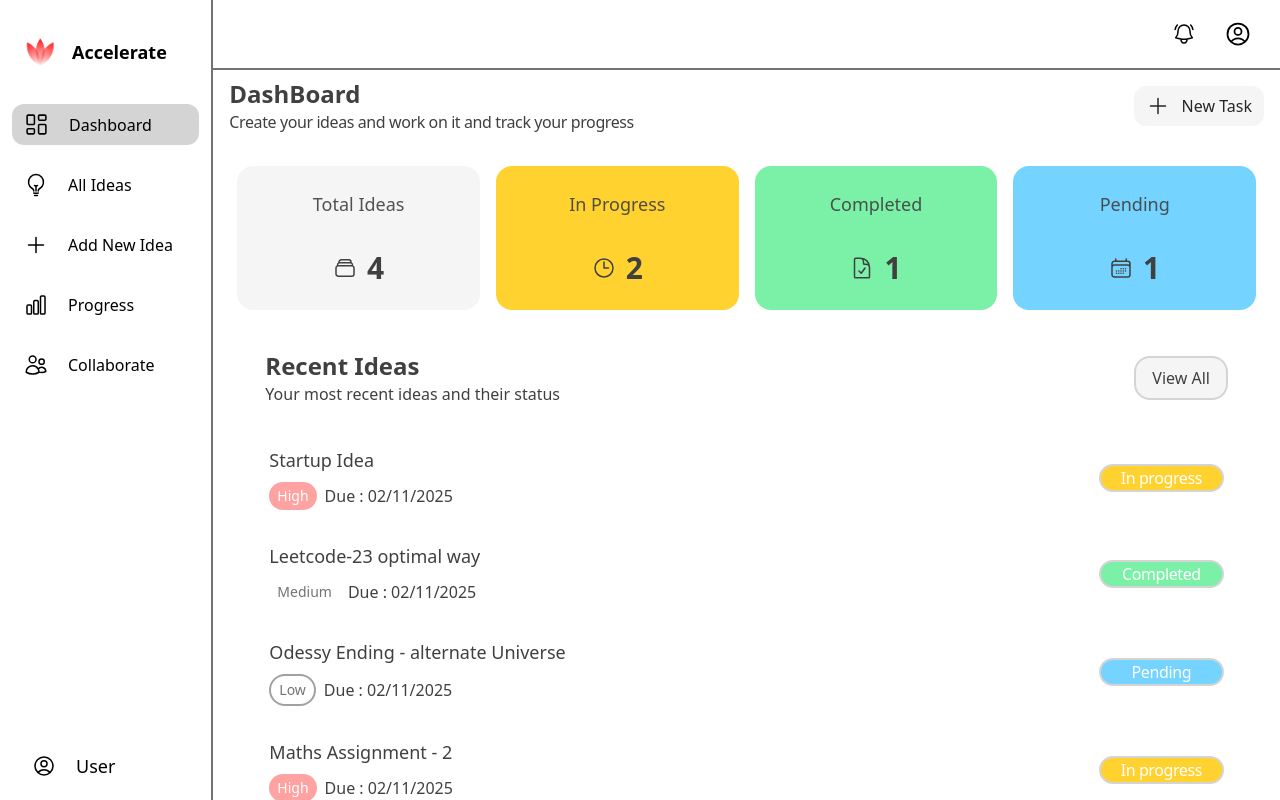
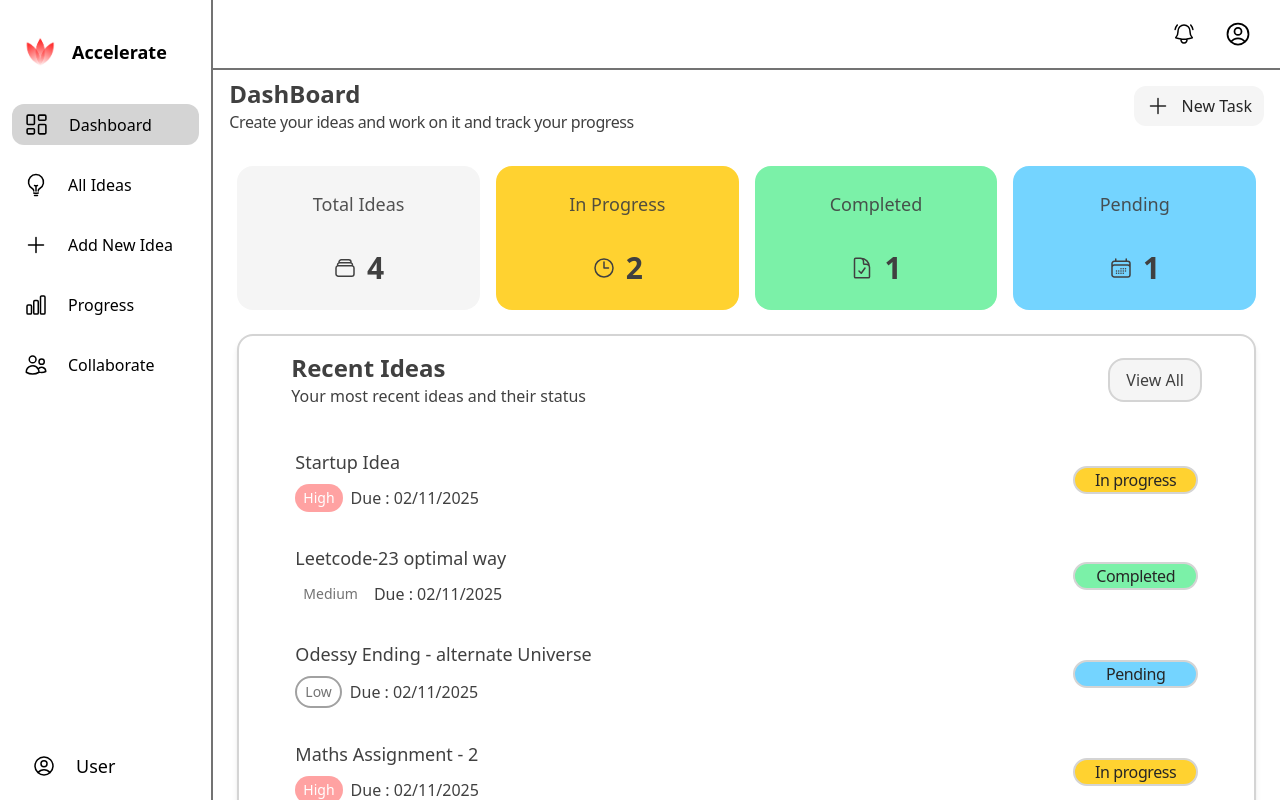
Before and after one commit to jammer98/NotesApp-TodoApp, a React (Vite) app in the folder client/: page /Dashboard in a window 1280 px wide. Built offline with nearby package versions, Linux system fonts and the light colour scheme; a web font is replaced by a local one.

Commit message:
doneeeee

```diff
--- a/client/src/Components/Dashboard.jsx
+++ b/client/src/Components/Dashboard.jsx
@@ -10,7 +10,7 @@ function Dashboard() {
   return (
     <div className='w-full h-screen flex'>
       {/* Sidebar */}
-      <div className='w-1/6 h-screen flex flex-col justify-between border-r-2 border-neutral-500'>
+      <div className='w-1/6 h-screen flex flex-col justify-between border-r-2 border-neutral-500 '>
         <div className='flex flex-col gap-8 py-8 h-auto justify-center items-start'>
           <button onClick={() => navigate("/")} className='flex gap-3 items-center px-5 cursor-pointer'>
             <img src="../public/logo.png" alt="logo" className="w-10 h-10 rounded-full" />
@@ -73,7 +73,7 @@ function Dashboard() {
       </div>
 
       {/* Main Content Area */}
-      <div className='w-5/6 h-screen flex flex-col'>
+      <div className='w-5/6 h-screen flex flex-col '>
         {/* Top Header */}
         <div className='flex border-b-neutral-500 border-b-2 justify-between items-center py-5 bg-white'>
           <div></div>
@@ -151,7 +151,7 @@ function Dashboard() {
             </div>
 
             {/* Recent Ideas Section */}
-            <div className='px-6'>
+            <div className='px-6 rounded-2xl mx-6 mb-6 border-2 border-neutral-300 bg-white shadow-md'>
               <div className='px-7 py-4 flex justify-between items-center'>
                 <div>
                   <p className='font-semibold text-2xl'>Recent Ideas</p>
@@ -168,7 +168,7 @@ function Dashboard() {
                       <div>Due : 02/11/2025</div>
                     </div>
                   </div>
-                  <div className='w-35 px-3 border-2 border-neutral-300 rounded-2xl text-center tracking-tight bg-amber-300 text-white font-["Montserrat"]'>In progress</div>
+                  <div className='w-35 px-3 border-2 border-neutral-300 rounded-2xl text-center tracking-tight bg-amber-300 text-neutral-800 font-["Montserrat"]'>In progress</div>
                 </div>
                 <div className='flex justify-between items-center px-3 rounded-2xl py-2 hover:bg-neutral-100'>
                   <div className='flex flex-col justify-center w-full'>
@@ -178,7 +178,7 @@ function Dashboard() {
                       <div>Due : 02/11/2025</div>
                     </div>
                   </div>
-                  <div className='w-35 px-3 border-2 border-neutral-300 rounded-2xl text-center tracking-tight bg-green-300 text-white font-["Montserrat"]'>Completed</div>
+                  <div className='w-35 px-3 border-2 border-neutral-300 rounded-2xl text-center tracking-tight bg-green-300 text-neutral-800 font-["Montserrat"]'>Completed</div>
                 </div>
                 <div className='flex justify-between items-center px-3 rounded-2xl py-2 hover:bg-neutral-100'>
                   <div className='flex flex-col justify-center w-full'>
@@ -188,7 +188,7 @@ function Dashboard() {
                       <div>Due : 02/11/2025</div>
                     </div>
                   </div>
-                  <div className='w-35 px-3 border-2 border-neutral-300 rounded-2xl text-center tracking-tight bg-sky-300 text-white font-["Montserrat"]'>Pending</div>
+                  <div className='w-35 px-3 border-2 border-neutral-300 rounded-2xl text-center tracking-tight bg-sky-300 text-neutral-800 font-["Montserrat"]'>Pending</div>
                 </div>
                 <div className='flex justify-between items-center px-3 rounded-2xl py-2 hover:bg-neutral-100'>
                   <div className='flex flex-col justify-center w-full'>
@@ -198,7 +198,7 @@ function Dashboard() {
                       <div>Due : 02/11/2025</div>
                     </div>
                   </div>
-                  <div className='w-35 px-3 border-2 border-neutral-300 rounded-2xl text-center tracking-tight bg-amber-300 text-white font-["Montserrat"]'>In progress</div>
+                  <div className='w-35 px-3 border-2 border-neutral-300 rounded-2xl text-center tracking-tight bg-amber-300 text-neutral-800 font-["Montserrat"]'>In progress</div>
                 </div>
               </div>
             </div>
```
